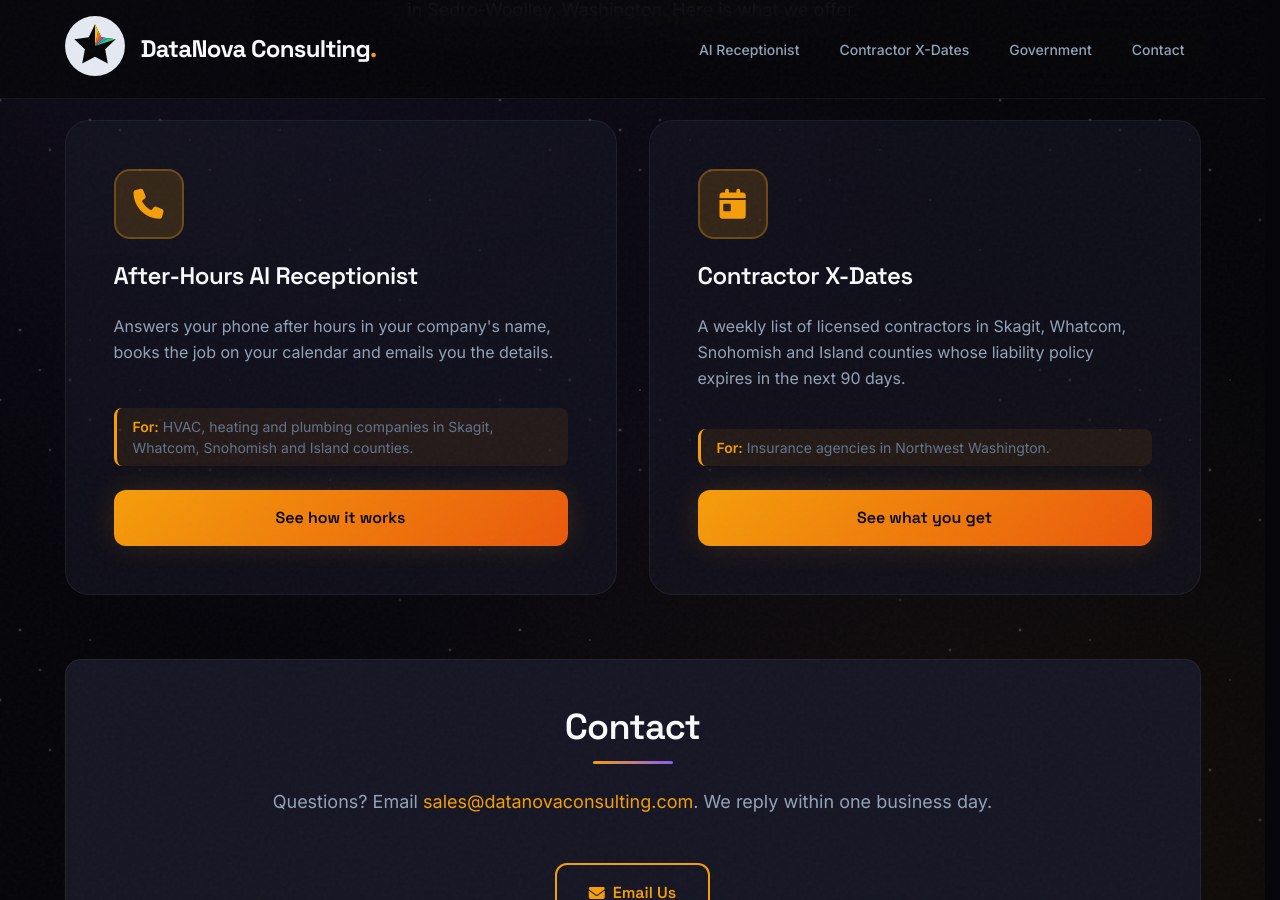
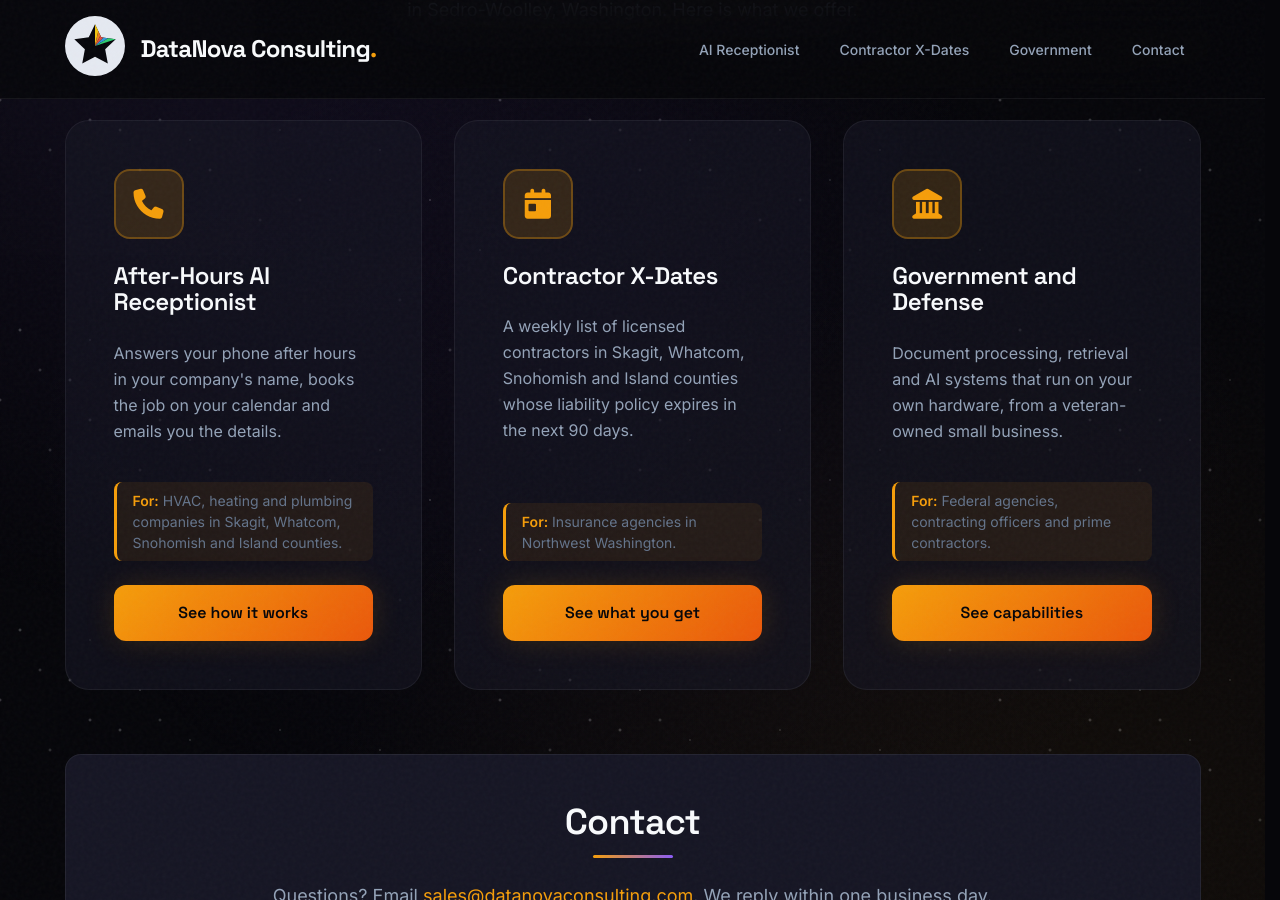
Before and after one commit to andrewtcrooks/andrewtcrooks.github.io, a Jekyll site: the page built from index.html, in a window 1280 px wide and 900 px high, scrolled down 328 px. Built offline with Jekyll 4.4.1, drawn with Linux system fonts in a browser that asks for light colours; some web fonts are replaced.

Commit message:
Add Government and Defense card to homepage; contact title CEO

```diff
--- a/_data/products.yml
+++ b/_data/products.yml
@@ -23,3 +23,10 @@
   description: A weekly list of licensed contractors in Skagit, Whatcom, Snohomish and Island counties whose liability policy expires in the next 90 days.
   audience: Insurance agencies in Northwest Washington.
   link_text: See what you get
+
+- name: Government and Defense
+  url: /government.html
+  icon: fa-landmark
+  description: Document processing, retrieval and AI systems that run on your own hardware, from a veteran-owned small business.
+  audience: Federal agencies, contracting officers and prime contractors.
+  link_text: See capabilities
--- a/government.html
+++ b/government.html
@@ -228,7 +228,7 @@ contact_href: "#contact"
 <section class="contact-options" id="contact">
     <div class="container">
         <h2>Point of contact</h2>
-        <p class="section-intro">Andrew Crooks, Owner. Replies within one business day.</p>
+        <p class="section-intro">Andrew Crooks, CEO. Replies within one business day.</p>
         <div class="contact-grid">
             <div class="contact-card">
                 <div class="contact-icon"><i class="fas fa-envelope"></i></div>
--- a/sitemap.xml
+++ b/sitemap.xml
@@ -21,12 +21,6 @@
     <priority>0.8</priority>
   </url>
 {% endfor %}  <url>
-    <loc>{{ site.url }}/government.html</loc>
-    <lastmod>{{ site.time | date: '%Y-%m-%d' }}</lastmod>
-    <changefreq>monthly</changefreq>
-    <priority>0.6</priority>
-  </url>
-  <url>
     <loc>{{ site.url }}/privacy.html</loc>
     <lastmod>{{ site.time | date: '%Y-%m-%d' }}</lastmod>
     <changefreq>yearly</changefreq>
```
